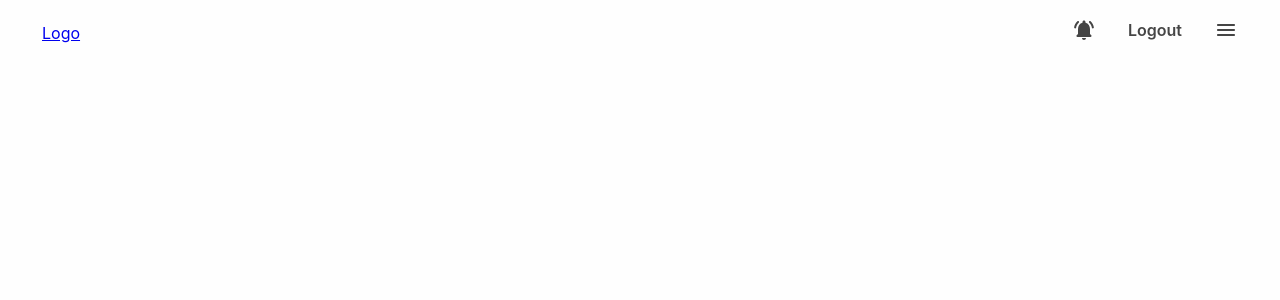
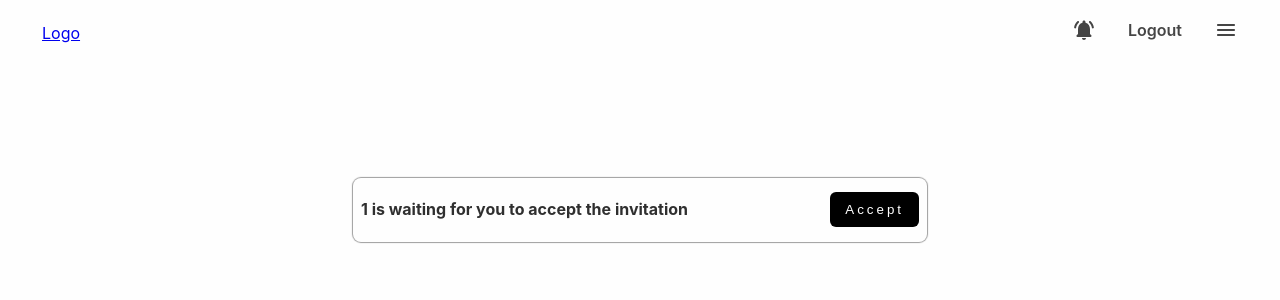
Before and after one commit to CodeOp-tech/fs26-group-B, a React (Vite) app in the folder client/: page /pending in a window 1280 px wide. Shown: the top 300 px of the page. Built offline with nearby package versions, Linux system fonts and the light colour scheme.

Commit message:
added changes to pending and accept button

```diff
--- a/client/src/components/NavBar.jsx
+++ b/client/src/components/NavBar.jsx
@@ -52,7 +52,7 @@ export default function NavBar() {
     const handleNotification = () => {
         navigate('/pending');
         setPendingInvites([null]);
-        console.log(pendingInvites)
+        // console.log(pendingInvites)
     }
 
   return (
--- a/client/src/index.css
+++ b/client/src/index.css
@@ -217,6 +217,28 @@ form input {
   margin-top: 2rem;
 }
 
+/********************* Pending invitations *********************/
+.pending-page {
+  display: flex;
+  flex-direction: column;
+
+  margin-top: 8rem;
+}
+
+
+.invitation-card {
+  display: flex;
+  justify-content: space-between;
+  align-items: center;
+  margin: 0 auto;
+  width: 48%;
+  height: 4rem;
+  box-shadow: 0 0 1px 1px rgba(0, 0, 0, 0.382);
+  border-radius: 8px;
+  padding: 8px;
+  margin-bottom: 1rem;
+}
+
 /********************* Card *********************/
 
 .empty-card {
--- a/client/src/pages/PendingInvites.jsx
+++ b/client/src/pages/PendingInvites.jsx
@@ -1,14 +1,16 @@
 
-import { useState, useEffect } from 'react'
+import { useState, useContext,  useEffect } from 'react'
 import { useNavigate  } from 'react-router-dom'
 import api from '../services/data'
+import AuthContext from "../contexts/AuthContext";
 
 
 export default function PendingInvites() {
-    // const auth = useContext(AuthContext);
-    const auth = true;
+    const auth = useContext(AuthContext);
+    // const auth = true;
     const id = 2;
     const [pendingInvites, setPendingInvites] = useState([]);
+    const [eventHash, setEventHash] = useState(null);
     const navigate = useNavigate();
 
 
@@ -22,11 +24,34 @@ export default function PendingInvites() {
             }
         };
         fetchData();
+
     }, []);
 
+    console.log(pendingInvites)
+    const handleAcceptInvitation = async () =>
+    {
+        try {
+            const res = await api.acceptInvitation(id, pendingInvites[0].id);
+            console.log(res);
+            setEventHash(res); //saving the res that should be a hash to state
+
+        } catch (error) {
+            console.error("Error accepting invitation", error);
+        }
+        navigate(`/invitation/${eventHash}`);
+    }
 
     return (
-        <div>
+        <div className='pending-page'>
+            {/* <h2>Pending Invites</h2> */}
+            {pendingInvites ?
+                    <div className='invitation-card'>
+                        <h4>{pendingInvites.userId_1} is waiting for you to accept the invitation</h4>
+
+                        <button onClick={handleAcceptInvitation}>Accept</button>
+                    </div>
+
+            : <h3>No pending invites</h3>}
 
         </div>
     )
```
